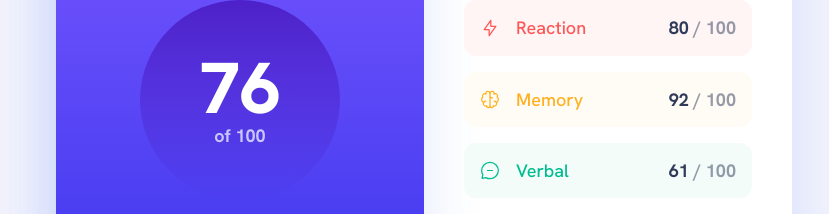
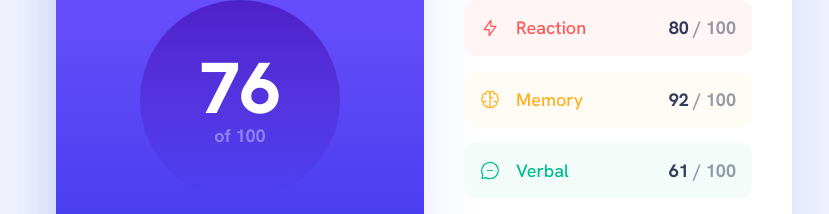
Before and after one commit to anggelserrato/fm-results-summary-component, a Next.js app: page / in a window 1280 px wide. Shown: the part 392-606 px from the top of the page, without its empty margins (216-1045 px from the left). Built offline with nearby package versions, Linux system fonts and the light colour scheme.

Commit message:
fix: add opacity to result parapgraph

```diff
--- a/app/page.tsx
+++ b/app/page.tsx
@@ -9,7 +9,7 @@ export default function Home() {
           <p className="text-preset-5-bold text-navy-200">Your Result</p>
           <div className="flex h-35 w-35 flex-col items-center justify-center rounded-full bg-linear-to-b from-gradient-1-start to-gradient-1-end/1 md:h-50 md:w-50">
             <p className="text-preset-2 text-white">76</p>
-            <p className="text-preset-6-bold text-navy-200 md:text-preset-5-bold md:text-[1.125rem]">
+            <p className="text-preset-6-bold text-navy-200 opacity-[0.5168] md:text-preset-5-bold md:text-[1.125rem]">
               of 100
             </p>
           </div>
```
